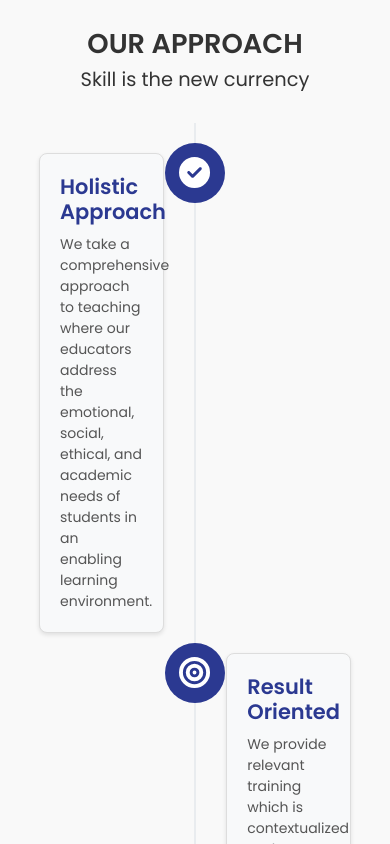
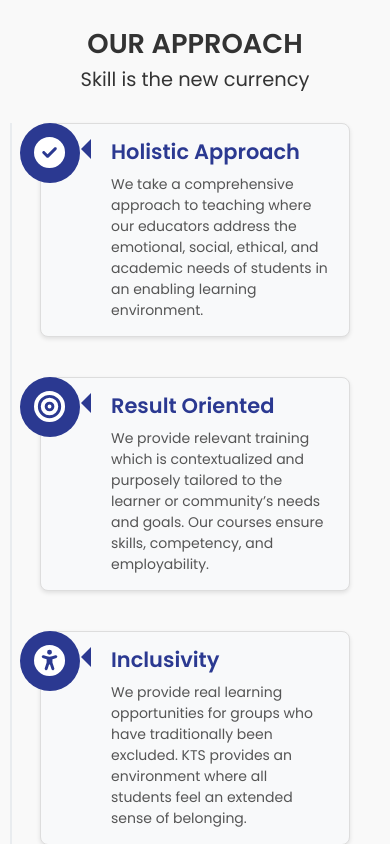
Before and after one commit to PAN-MAN/KTS, a React (Create React App) app: page / in a window 390 px wide. Shown: the part 8800-9644 px from the top of the page. Built offline with nearby package versions, Linux system fonts and the light colour scheme.

Commit message:
scroll fixed

```diff
--- a/src/components/Scroll/Scroll.css
+++ b/src/components/Scroll/Scroll.css
@@ -124,3 +124,61 @@
   border-width: 10px 0 10px 10px;
   border-color: transparent transparent transparent #2b3991;
 }
+
+/* Responsive styles */
+@media (max-width: 1200px) {
+  .timeline {
+    width: 90%;
+  }
+}
+
+@media (max-width: 992px) {
+  .timeline-content {
+    width: 45%;
+  }
+}
+
+@media (max-width: 768px) {
+  .timeline::before {
+    left: 10px;
+    margin-left: 0;
+  }
+
+  .timeline-icon {
+    left: 10px;
+    margin-left: 0;
+  }
+
+  .timeline-item:nth-child(odd) .timeline-content,
+  .timeline-item:nth-child(even) .timeline-content {
+    float: none;
+    width: calc(100% - 60px);
+    margin: 0 auto 20px auto;
+    padding-left: 70px;
+    padding-right: 20px;
+  }
+
+  .timeline-item:nth-child(odd) .timeline-content::before,
+  .timeline-item:nth-child(even) .timeline-content::before {
+    left: 40px;
+    right: auto;
+    border-width: 10px 10px 10px 0;
+    border-color: transparent #2b3991 transparent transparent;
+  }
+}
+
+@media (max-width: 576px) {
+  .timeline {
+    width: 100%;
+    padding: 0 10px;
+  }
+
+  .timeline-content {
+    width: calc(100% - 70px);
+    padding: 15px;
+  }
+
+  .timeline-content::before {
+    top: 15px;
+  }
+}
```
